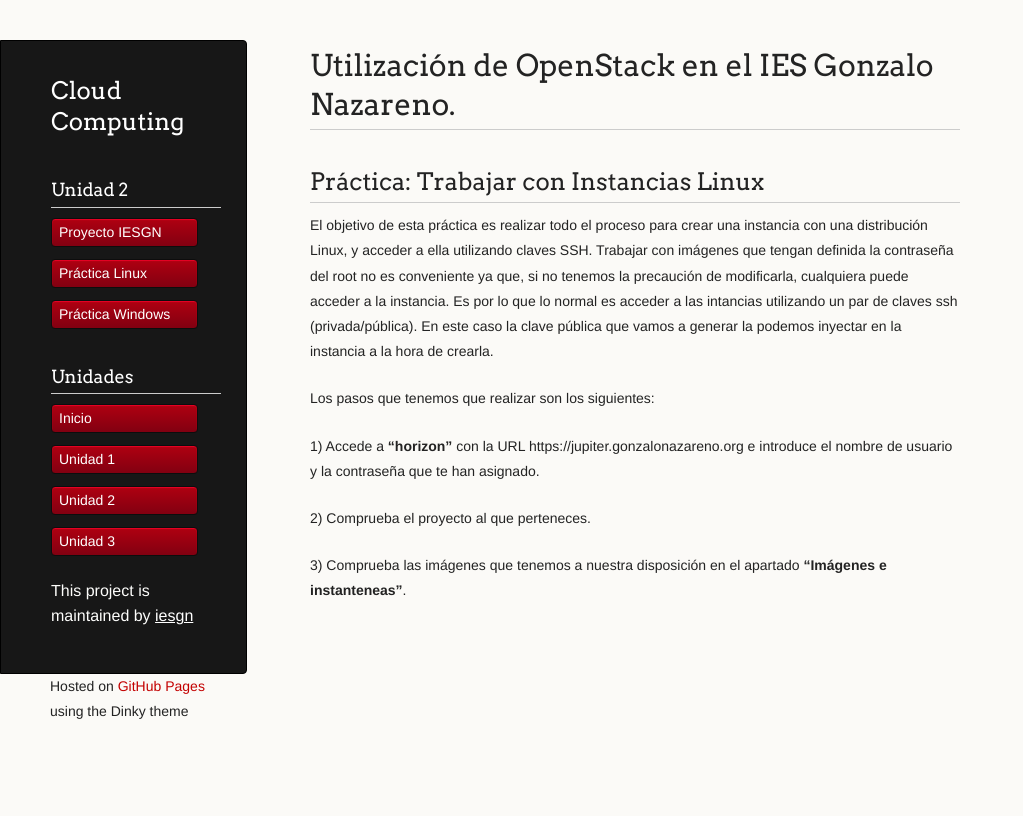
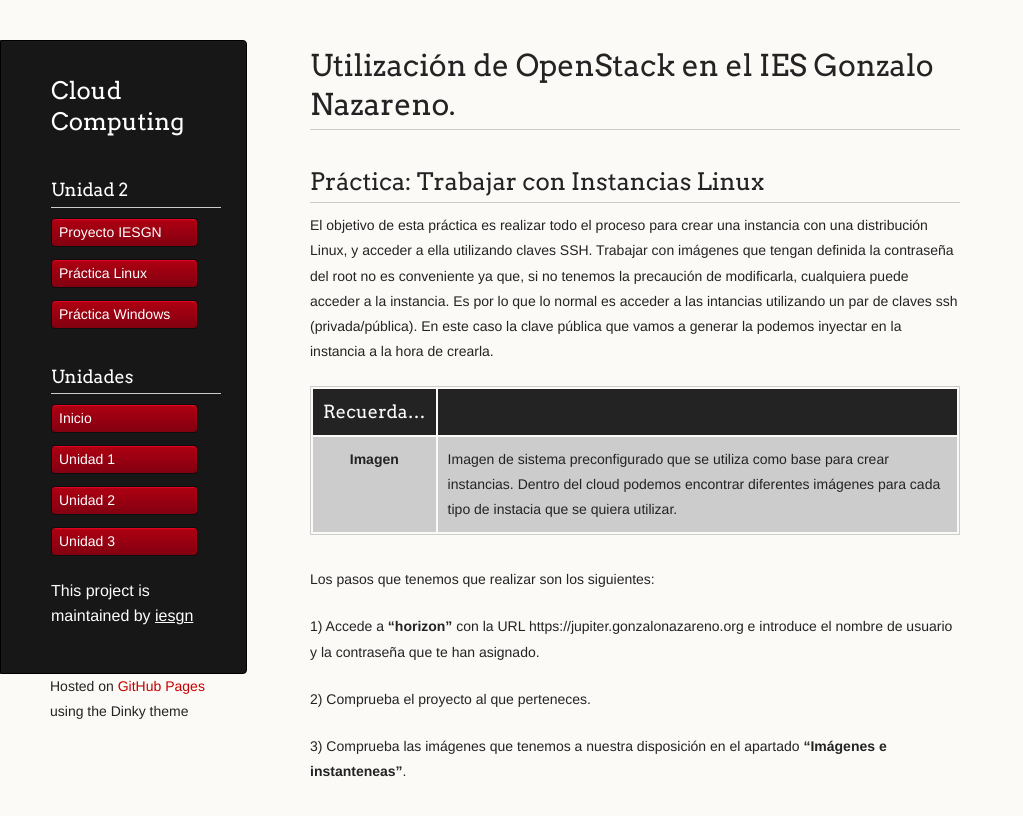
Before and after one commit to iesgn/cloud, a Jekyll site: the page built from curso/u2/practica_linux.md, in a window 1280 px wide. Shown: the top 816 px of the page, without its empty margins (0-1023 px from the left). Built offline with Jekyll 4.4.1, drawn with Linux system fonts in a browser that asks for light colours.

Commit message:
Práctica linux

```diff
--- a/curso/u2/practica_linux.md
+++ b/curso/u2/practica_linux.md
@@ -10,6 +10,9 @@ menu:
 El objetivo de esta práctica es realizar todo el proceso para crear una instancia con una distribución Linux, y acceder a ella utilizando claves SSH.
 Trabajar con imágenes que tengan definida la contraseña del root no es conveniente ya que, si no tenemos la precaución de modificarla, cualquiera puede acceder a la instancia. Es por lo que lo normal es acceder a las intancias utilizando un par de claves ssh (privada/pública). En este caso la clave pública que vamos a generar la podemos inyectar en la instancia a la hora de crearla.
 
+|Recuerda...|
+|:---------:|
+|**Imagen**|Imagen de sistema preconfigurado que se utiliza como base para crear instancias. Dentro del cloud podemos encontrar diferentes imágenes para cada tipo de instacia que se quiera utilizar.|
 
 
 Los pasos que tenemos que realizar son los siguientes:
```
